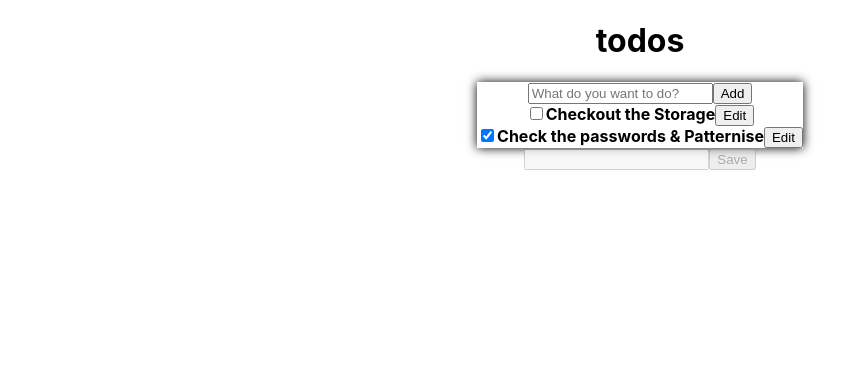
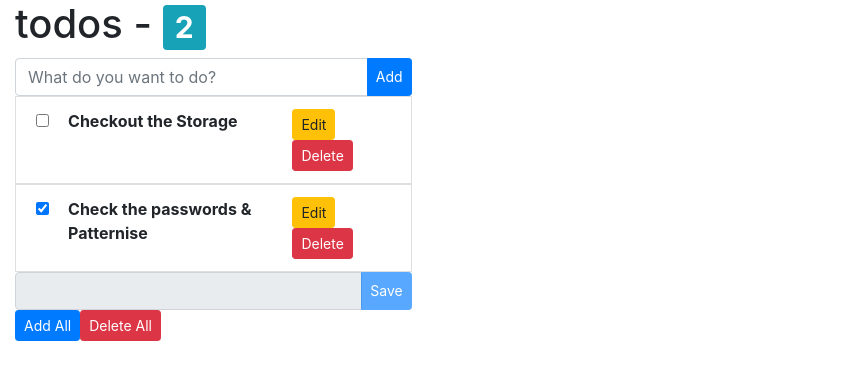
Before and after one commit to gharshr/DemoApplication-ts, a React (Create React App) app: page / in a window 1280 px wide. Shown: the top 380 px of the page, without its empty margins (0-859 px from the left). Built offline with nearby package versions, Linux system fonts and the light colour scheme.

Commit message:
Updates - 30th August - 2020

```diff
--- a/package.json
+++ b/package.json
@@ -12,11 +12,14 @@
     "@types/react": "^16.9.47",
     "@types/react-dom": "^16.9.8",
     "@types/react-redux": "^7.1.9",
+    "@types/reactstrap": "^8.5.1",
+    "bootstrap": "^4.5.2",
     "node-sass": "^4.14.1",
     "react": "^16.13.1",
     "react-dom": "^16.13.1",
     "react-redux": "^7.2.1",
     "react-scripts": "3.4.3",
+    "reactstrap": "^8.5.1",
     "typescript": "^3.7.5"
   },
   "scripts": {
--- a/src/App.scss
+++ b/src/App.scss
@@ -1,13 +1,9 @@
 .App {
-  text-align: center;
+  text-align : center
 }
 
-.opaque {
+.todoBox {
   box-shadow: 0px 0px 10px;
-  display: inline-block;
+  margin-top : 20px;
+  display: inline-block
 }
-
-.like-text {
-  border: hidden;
-  display: inline-block;
-}
--- a/src/App.tsx
+++ b/src/App.tsx
@@ -4,29 +4,54 @@ import { RootState } from './index'
 import { connect } from 'react-redux'
 import './App.scss';
 import { todoNodeStructure } from './todoSlice';
-import { ADD_TODO, UPDATE_TODO } from './todoSlice'
+import { ADD_TODO, UPDATE_TODO } from './todoSlice';
+import { Button, InputGroup, InputGroupAddon, Input, Container, Row, Col, ListGroup, ListGroupItem, Badge, Tooltip } from 'reactstrap'
 
 function App(props : any) {
   const [toDoTitle, updateToDoTitle] = useState('');
   const [editedTitle, updateExistingTitle] = useState('');
-  const [id,updateId] = useState(props.todos.length+1);
+  const [id,updateId] = useState(0);
 
   return (
-    <div className="App">
-      <h1>todos</h1>
-      <div className="opaque">
-        <input type="text" placeholder="What do you want to do?" value={toDoTitle} onChange={(e) => updateToDoTitle(e.target.value)}/>
-        <button type="button" onClick={() => { props.ADD_TODO({id: props.todos.length + 1, title : toDoTitle, completed : false}); updateToDoTitle('') }}>Add</button>
+    <Container fluid>
+      <h1>todos - <Badge color="info">{props.todos.length}</Badge></h1>
+      <Row>
+        <Col xs="4">
+          <InputGroup>
+            <Input type="text" placeholder="What do you want to do?" value={toDoTitle} onChange={(e) => updateToDoTitle(e.target.value)}/>
+            <InputGroupAddon addonType="append"><Button color="primary" size="sm" onClick={() => { props.ADD_TODO({id: props.todos.length + 1, title : toDoTitle, completed : false}); updateToDoTitle('') }}>Add</Button></InputGroupAddon>
+          </InputGroup>
+        </Col>
+      </Row>
+      <ListGroup>
         {
           props.todos.map((todo : todoNodeStructure,index : number) => {
-            return <TodoNode title={todo.title} completed={todo.completed} key={todo.id} id={todo.id} updateToDoTitle={updateExistingTitle} updateId={updateId}/>
+            return (
+              <Row>
+                <Col xs="4">
+                  <ListGroupItem>
+                    <TodoNode title={todo.title} completed={todo.completed} key={todo.id} id={todo.id} updateToDoTitle={updateExistingTitle} updateId={updateId}/>
+                  </ListGroupItem>
+                </Col>
+              </Row>
+            )
           })
         }
-      </div>
-      <br/>
-      <input id="edit_todo_input" disabled type="text" value={editedTitle} onChange={(e) => updateExistingTitle(e.target.value)}/>
-      <button id="edit_todo_button" disabled onClick={() => { props.UPDATE_TODO({id: id, title : editedTitle}); (document.getElementById('edit_todo_input') as HTMLInputElement).disabled = true; (document.getElementById('edit_todo_button') as HTMLButtonElement).disabled = true}}>Save</button>
-    </div>
+      </ListGroup>
+      <Row>
+        <Col xs="4">
+          <InputGroup>
+            <Input type="text" id="edit_todo_input" disabled value={editedTitle} onChange={(e) => updateExistingTitle(e.target.value)}/>
+            <InputGroupAddon addonType="append"><Button color="primary" size="sm" disabled={editedTitle === '' ? true : false} id="edit_todo_button" onClick={() => {props.UPDATE_TODO({id: id, title : editedTitle}); (document.getElementById('edit_todo_input') as HTMLInputElement).disabled = true; (document.getElementById('edit_todo_button') as HTMLButtonElement).disabled = true; updateExistingTitle(''); updateId(0)}}>Save</Button></InputGroupAddon>
+          </InputGroup>
+        </Col>
+      </Row>
+      <Button color="primary" id="add_all_button" size="sm">Add All</Button>
+      <Tooltip placement="right" target="add_all_button">
+        Hello world!
+      </Tooltip>
+      <Button color="danger" size="sm">Delete All</Button>
+    </Container>
   );
 }
 
--- a/src/TodoNode.tsx
+++ b/src/TodoNode.tsx
@@ -1,5 +1,6 @@
-import React, { useState, Dispatch, SetStateAction } from 'react';
+import React, { useState } from 'react';
 import { todoNodeStructure } from './todoSlice';
+import { Button, Input, Col, Row } from 'reactstrap'
 
 interface props extends todoNodeStructure {
     updateToDoTitle : any,
@@ -11,11 +12,16 @@ function TodoNode(props : props ) {
     const [completed,updateStatus] = useState(props.completed);
     const [title,updateTitle] = useState(props.title);
     return (
-        <div>
-            <input type="checkbox" checked={completed} onChange={() => updateStatus(!completed)}/>
-            <b>{props.title}</b>
-            <button type="button" onClick={() => { props.updateToDoTitle(title); props.updateId(props.id); (document.getElementById('edit_todo_input') as HTMLInputElement).disabled = false; (document.getElementById('edit_todo_button') as HTMLButtonElement).disabled = false}  }>Edit</button>
-        </div>
+        <Row xs="3">
+            <Col xs="1">
+                <Input addon type="checkbox" checked={completed} onChange={() => updateStatus(!completed)}/>
+            </Col>
+            <Col xs="7"><b>{props.title}</b></Col>
+            <Col>
+                <Button color="warning" size="sm" onClick={() => { props.updateToDoTitle(title); props.updateId(props.id); (document.getElementById('edit_todo_input') as HTMLInputElement).disabled = false } }>Edit</Button>
+                <Button color="danger" size="sm" onClick={() => { props.updateToDoTitle(title); props.updateId(props.id); (document.getElementById('edit_todo_input') as HTMLInputElement).disabled = false } }>Delete</Button>
+            </Col>
+        </Row>
     )
 }
 
--- a/src/index.tsx
+++ b/src/index.tsx
@@ -6,6 +6,7 @@ import * as serviceWorker from './serviceWorker';
 import { configureStore } from '@reduxjs/toolkit';
 import reducer from './todoSlice';
 import { Provider } from 'react-redux';
+import 'bootstrap/dist/css/bootstrap.min.css';
 export type RootState = ReturnType<typeof store.getState>
 
 const store = configureStore({
--- a/src/todoSlice.tsx
+++ b/src/todoSlice.tsx
@@ -15,7 +15,7 @@ const { reducer, actions } = createSlice({
       return state;
     },
     UPDATE_TODO : (state : todoNodeStructure[], action : {payload : {id : number, title : string}}) => {
-      state[action.payload.id].title = action.payload.title
+      state[action.payload.id - 1].title = action.payload.title
       return state;
     },
     DELETE_TODO : state => state
```
Also changed, not shown: 1 other file (tests, documents, lock files or other folders).
